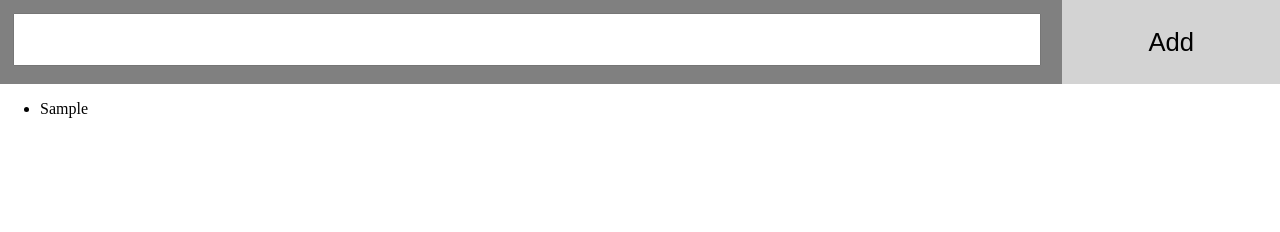
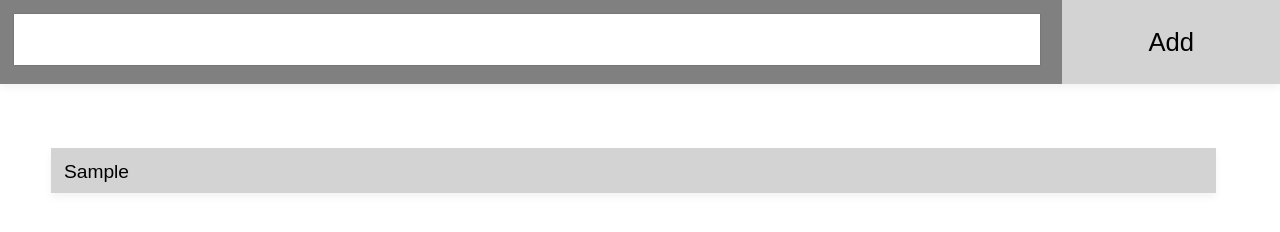
Before and after one commit to torinberger/vue-todolist, a plain HTML site: page index.html in a window 1280 px wide. Both pictures are taken after typing "Sample" into the empty fields and a click on the button "Add". Drawn offline with nearby package versions, Linux system fonts and the light colour scheme.

Commit message:
made li items look better

```diff
--- a/general.css
+++ b/general.css
@@ -8,6 +8,7 @@ body {
   width: 100vw;
   height: 10.5vh;
   background: grey;
+  box-shadow: 0 4px 8px 0 rgba(0, 0, 0, 0.05);
 }
 
 #add-item-input {
@@ -28,3 +29,23 @@ body {
   padding: 1vw;
   margin: 0;
 }
+
+#todo-list-container ul {
+  padding: 0;
+  margin: 0;
+  list-style-type: none;
+}
+
+li {
+  padding-top: 1vw;
+  font-size: 1.5vw;
+  font-family: sans-serif;
+  width: 90vw;
+  margin: 5vw;
+  margin-left: 4vw;
+  margin-bottom: 0vw;
+  height: 4vh;
+  padding-left: 1vw;
+  background: lightgrey;
+  box-shadow: 0 4px 8px 0 rgba(0, 0, 0, 0.05);
+}
```
